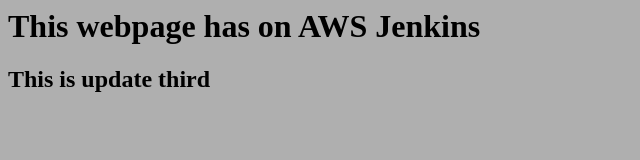
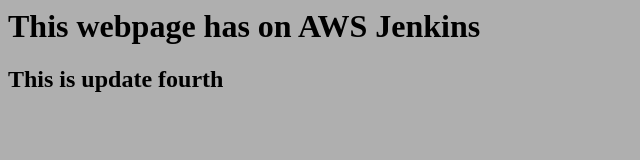
Before and after one commit to DhanrajDesai/Jenkins-practice, a plain HTML site: page index.html in a window 1280 px wide. Shown: the full height of the page, 0-640 px from the left. Drawn offline with Linux system fonts and the light colour scheme.

Commit message:
Update index.html

```diff
--- a/index.html
+++ b/index.html
@@ -4,6 +4,6 @@
   </head>
   <body bgcolor="#afafaf">
     <h1>This webpage has on AWS Jenkins</h1>
-    <h2>This is update third</h2>
+    <h2>This is update fourth</h2>
   </body>
 </html>
```
